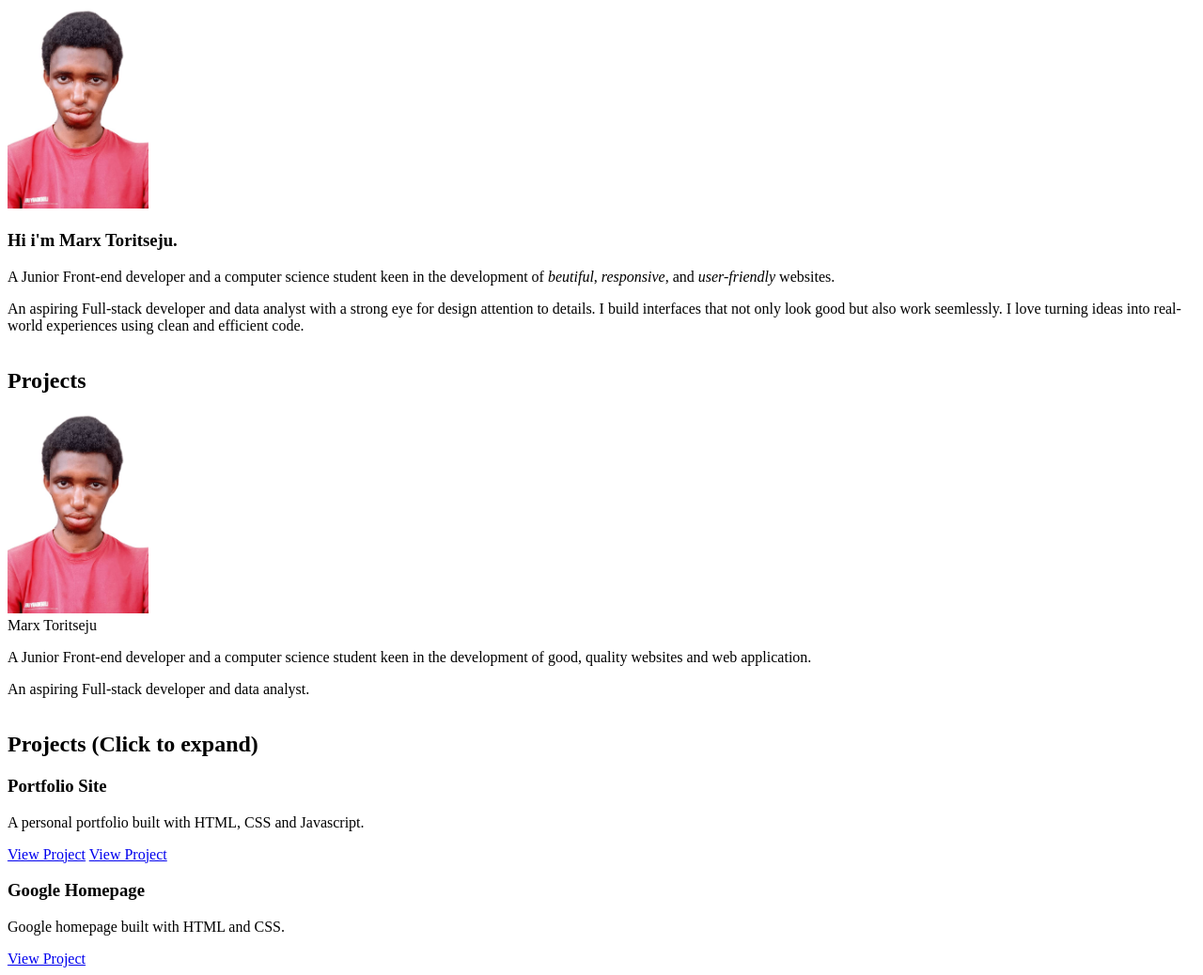
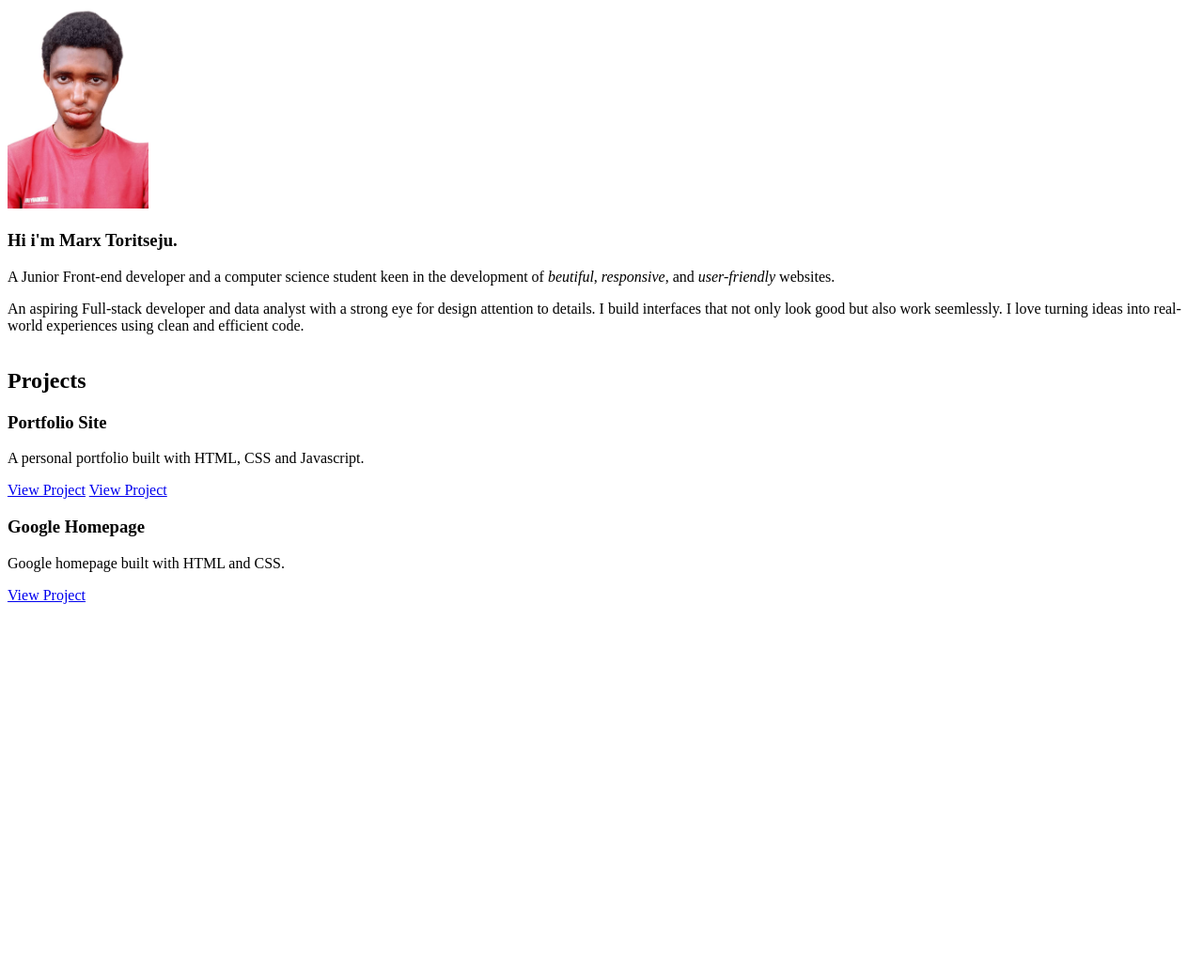
Before and after one commit to Tojumarx/Portfolio, a plain HTML site: page index.html in a window 1280 px wide. Shown: the whole page at 94% size. After the commit the page ends 800 px from the top, so only its background shows below. Drawn offline with Linux system fonts and the light colour scheme.

Commit message:
fixeda bug my code

```diff
--- a/index.html
+++ b/index.html
@@ -14,16 +14,6 @@
         </table>
         <section>
             <h2>Projects</h2>
-    <a href="profile.js"></a>
-    <body>
-        <table cellspacing="10">
-            <img src="My photo.jpg" alt="Profile Photo" title="Profile Photo" width="150">
-            <div class="img-text">Marx Toritseju</div>
-            <p>A  Junior Front-end developer and a computer science student keen in the development of good, quality websites and web application.</p>
-            <p>An aspiring Full-stack developer and data analyst.</p>
-        </table>
-        <section>
-            <h2>Projects (Click to expand)</h2>
             <div class="projects">
                 <div class="project-card" onclick="toggleCard(this)">
                     <h3>Portfolio Site</h3>
```
